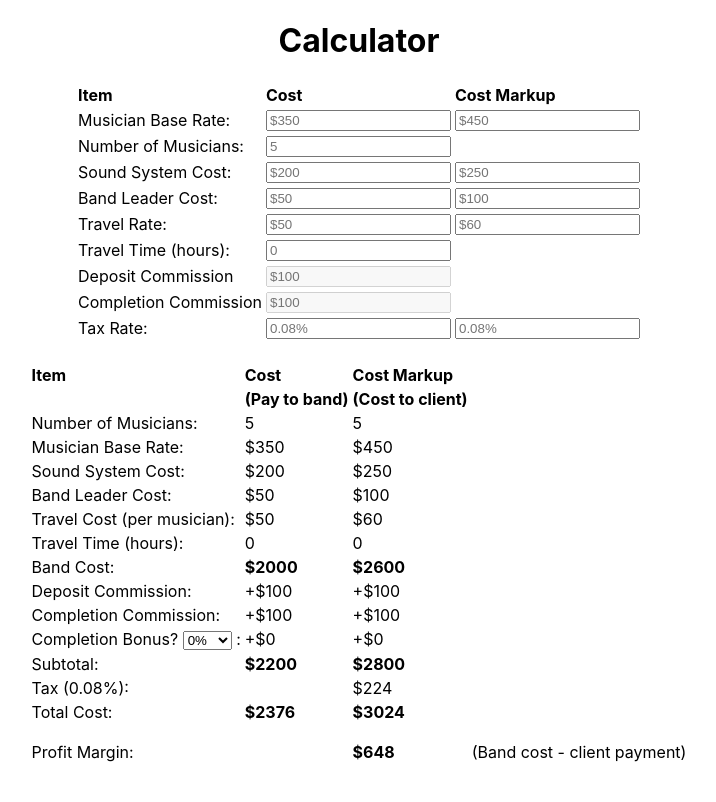
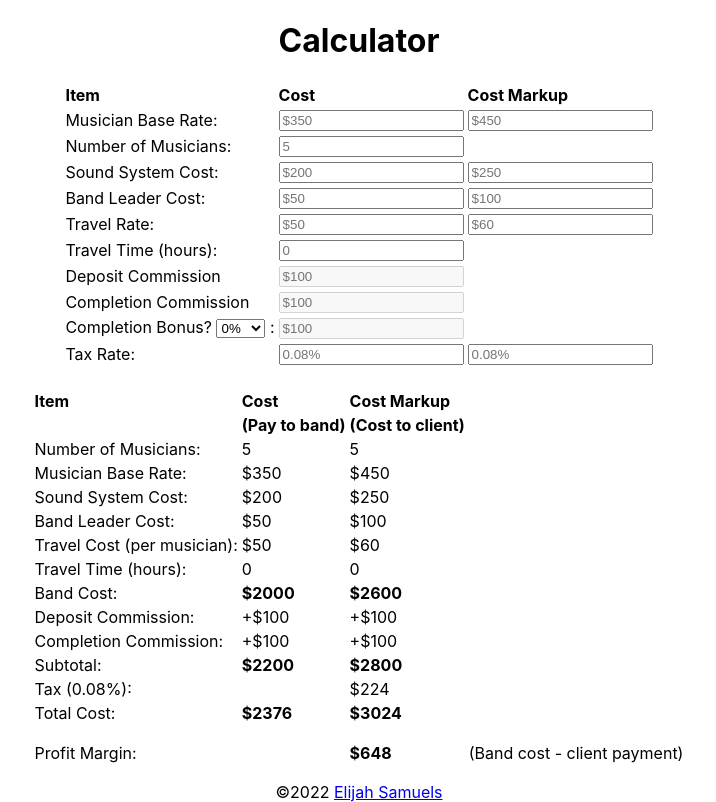
Before and after one commit to elijahsamuels/band-calculator, a React (Create React App) app: page / in a window 1280 px wide. Shown: the whole page, without its empty margins (281-997 px from the left). Built offline with nearby package versions, Linux system fonts and the light colour scheme.

Commit message:
added copyright field. completionBonusReturn function

```diff
--- a/public/index.html
+++ b/public/index.html
@@ -24,7 +24,7 @@
       work correctly both with client-side routing and a non-root public URL.
       Learn how to configure a non-root public URL by running `npm run build`.
     -->
-    <title>React App</title>
+    <title>Band Calculator</title>
   </head>
   <body>
     <noscript>You need to enable JavaScript to run this app.</noscript>
--- a/src/App.js
+++ b/src/App.js
@@ -1,13 +1,18 @@
-import './App.css';
-import Calculator from './components/calculator.js';
+import "./App.css";
+import Calculator from "./components/calculator.js";
 
 function App() {
+
+	const d = new Date();
+	let year = d.getFullYear();
+
   return (
     <div className="App">
-			<Calculator />
+      <Calculator />
 
-
+      <div>©{year} < a href="mailto:elijahsamuels@gmail.com">Elijah Samuels</a>
     </div>
+	</div>
   );
 }
 
--- a/src/components/calculator.js
+++ b/src/components/calculator.js
@@ -93,6 +93,18 @@ function Calculator() {
 	const changeTaxRateMarkup = (e) => {
 		// console.log(setBaseMusicianRateMarkup(e.target.value.includes("%") ? parseInt(e.target.value)/100 : e.target.value))
 		setTaxRateMarkup(e.target.value.includes("%") ? (parseInt(e.target.value)/100 || 0 ) : (parseInt(e.target.value)/100 || 0 ))
+	}
+
+	console.log(commissionBonus)
+	const completionBonusReturn = () => {
+		if (commissionBonus > 0) {
+			return <tr>
+				<td align="left">Completion Bonus {commissionBonus}%
+					{" "}:</td>
+				<td align="left">+${Math.floor((totalPriceMarkup - totalPrice)*(commissionBonus/100))}</td>
+				<td align="left">+${Math.floor((totalPriceMarkup - totalPrice)*(commissionBonus/100))}</td>
+			</tr>
+		}
 	}
 
   return (
@@ -243,6 +255,43 @@ function Calculator() {
           </tr>
 
           <tr>
+            {/* <td align="left">Completion Commission</td> */}
+						<td align="left">Completion Bonus? <select value={commissionBonus} onChange={(e) => setCommissionBonus(e.target.value)}>
+								<option value="0">0%</option>
+								<option value="1">1%</option>
+								<option value="2">2%</option>
+								<option value="3">3%</option>
+								<option value="4">4%</option>
+								<option value="5">5%</option>
+								<option value="6">6%</option>
+								<option value="7">7%</option>
+								<option value="8">8%</option>
+								<option value="9">9%</option>
+								<option value="10">10%</option>
+								<option value="11">11%</option>
+								<option value="12">12%</option>
+								<option value="13">13%</option>
+								<option value="14">14%</option>
+								<option value="15">15%</option>
+								<option value="16">16%</option>
+								<option value="17">17%</option>
+								<option value="18">18%</option>
+								<option value="19">19%</option>
+								<option value="20">20%</option>
+							</select>
+							{" "}:</td>
+            <td>
+              <input
+								type="number"
+                disabled
+                name="completion-commission"
+                placeholder={`$${commission2}`}
+                onChange={(e) => setCommission2(e.target.value || 0)}
+              />
+            </td>
+          </tr>
+
+          <tr>
             <td align="left">Tax Rate:</td>
             <td>
               <input
@@ -351,34 +400,13 @@ function Calculator() {
             <td align="left">+${commission2}</td>
           </tr>
 
-          <tr>
-            <td align="left">Completion Bonus? <select value={commissionBonus} onChange={(e) => setCommissionBonus(e.target.value)}>
-								<option value="0">0%</option>
-								<option value="1">1%</option>
-								<option value="2">2%</option>
-								<option value="3">3%</option>
-								<option value="4">4%</option>
-								<option value="5">5%</option>
-								<option value="6">6%</option>
-								<option value="7">7%</option>
-								<option value="8">8%</option>
-								<option value="9">9%</option>
-								<option value="10">10%</option>
-								<option value="11">11%</option>
-								<option value="12">12%</option>
-								<option value="13">13%</option>
-								<option value="14">14%</option>
-								<option value="15">15%</option>
-								<option value="16">16%</option>
-								<option value="17">17%</option>
-								<option value="18">18%</option>
-								<option value="19">19%</option>
-								<option value="20">20%</option>
-							</select>
+					{completionBonusReturn()}
+          {/* <tr>
+            <td align="left">Completion Bonus {commissionBonus}%
 							{" "}:</td>
             <td align="left">+${Math.floor((totalPriceMarkup - totalPrice)*(commissionBonus/100))}</td>
             <td align="left">+${Math.floor((totalPriceMarkup - totalPrice)*(commissionBonus/100))}</td>
-          </tr>
+          </tr> */}
 
           <tr>
             <td align="left">Subtotal: </td>
```
